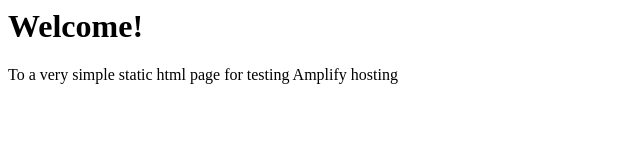
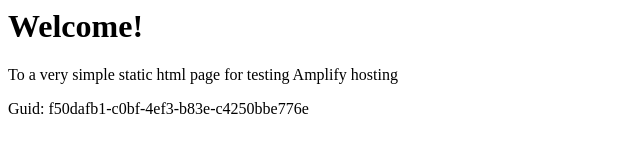
Before and after one commit to aws-aemilia-mxp/Github-PR-Commit-Integration-Test-DoNotTouch-Gith-OKSLNVO2-v1-prod-eu-south-1, a website: page src/index.html in a window 1280 px wide. Shown: the whole page, without its empty margins (0-640 px from the left). Drawn offline with Linux system fonts and the light colour scheme.

Commit message:
commit from integ tests

```diff
--- a/src/index.html
+++ b/src/index.html
@@ -1,3 +1,5 @@
+
+
 <html lang="en">
 
 <head>
@@ -10,6 +12,6 @@
 <body>
     <h1>Welcome!</h1>
     <p>To a very simple static html page for testing Amplify hosting</p>
-</body>
+    <p>Guid: f50dafb1-c0bf-4ef3-b83e-c4250bbe776e</p></body>
 
 </html>
```
